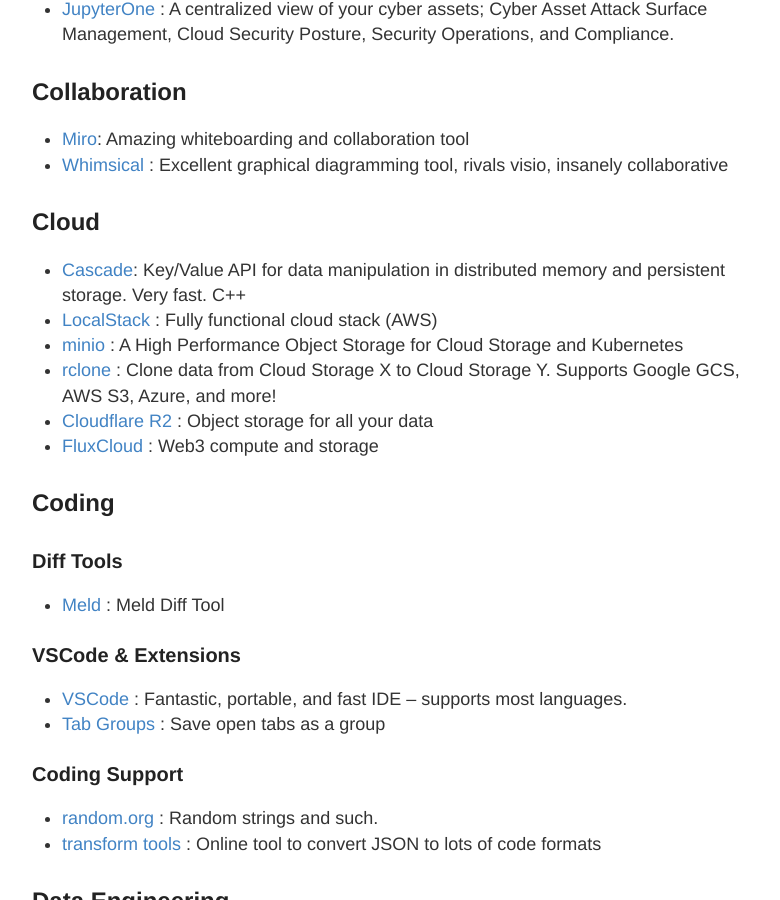
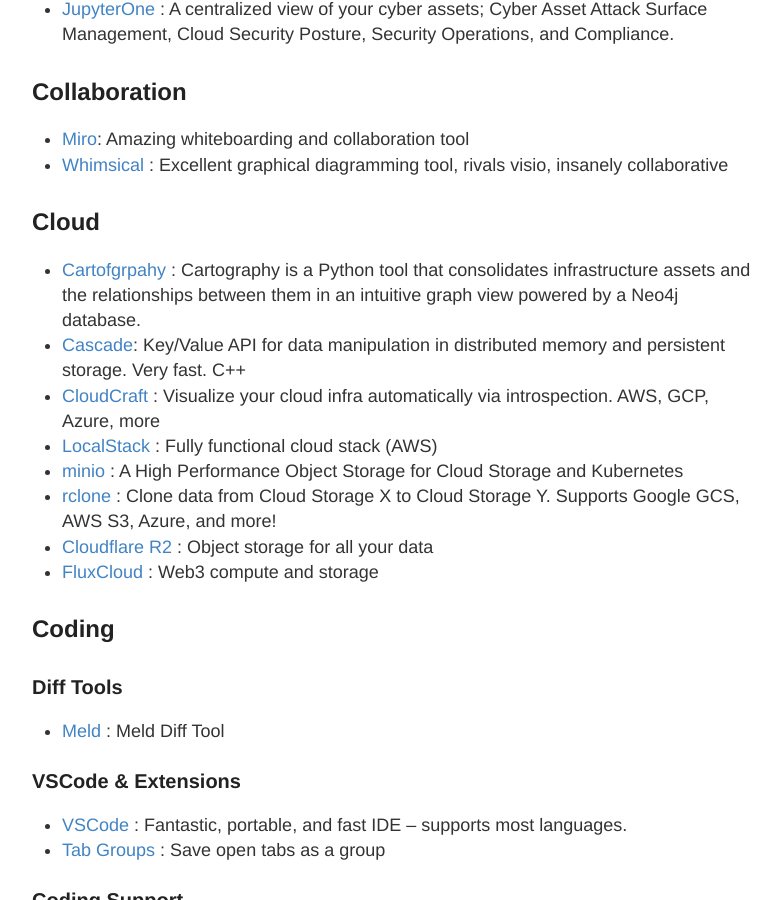
Before and after one commit to stevehenderson/stevehenderson.github.io, a Jekyll site: the page built from tools.md, in a window 1280 px wide and 900 px high, scrolled down 811 px. Shown: the whole window, without its empty margins (248-1028 px from the left). Built offline with Jekyll 4.4.1, drawn with Linux system fonts in a browser that asks for light colours.

Commit message:
Update tools.md cloud viz

```diff
--- a/tools.md
+++ b/tools.md
@@ -27,7 +27,9 @@
    * [Whimsical](https://whimsical.com/) : Excellent graphical diagramming tool, rivals visio, insanely collaborative
 
 ## Cloud
+   * [Cartofgrpahy](https://github.com/lyft/cartography) : Cartography is a Python tool that consolidates infrastructure assets and the relationships between them in an intuitive graph view powered by a Neo4j database.
    * [Cascade](https://github.com/Derecho-Project/cascade): Key/Value API for data manipulation in distributed memory and persistent storage.  Very fast. C++
+   * [CloudCraft](https://www.cloudcraft.co/) : Visualize your cloud infra automatically via introspection.  AWS, GCP, Azure, more
    * [LocalStack](https://localstack.cloud/) : Fully functional cloud stack (AWS)
    * [minio](https://github.com/minio/minio) : A High Performance Object Storage for Cloud Storage and Kubernetes
    * [rclone](https://rclone.org/) : Clone data from Cloud Storage X to Cloud Storage Y.  Supports Google GCS, AWS S3, Azure, and more!
```
